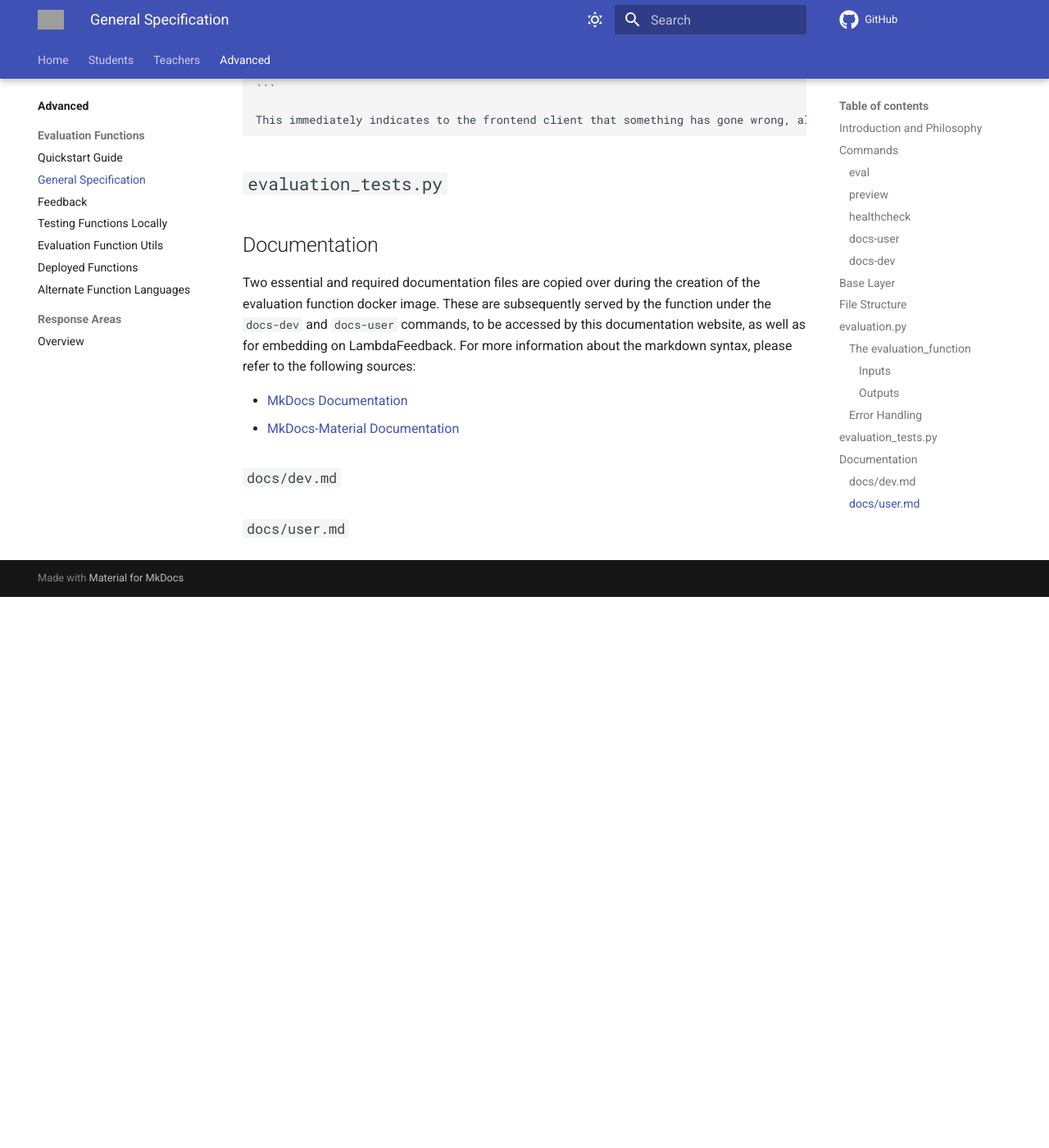
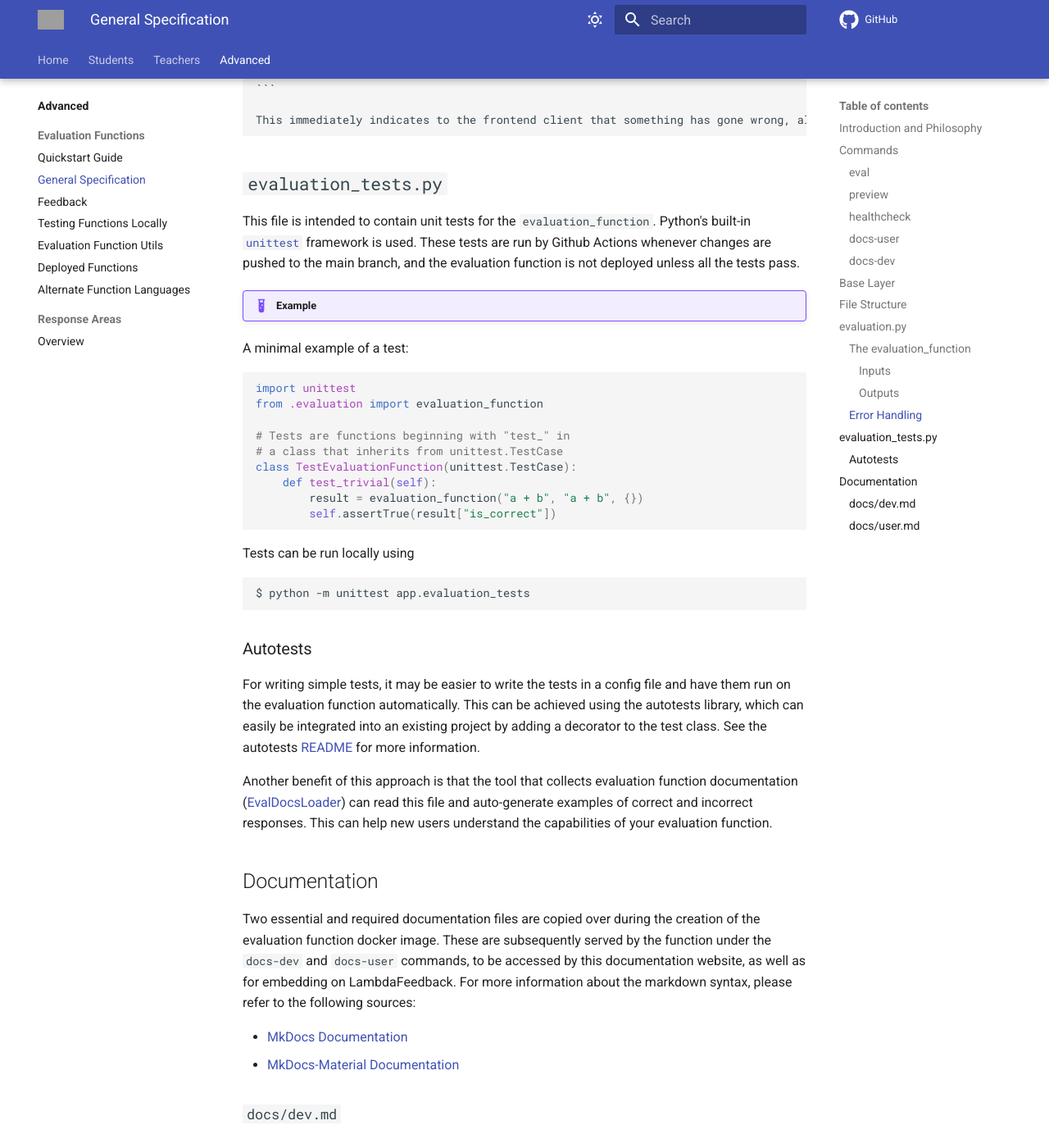
Before and after one commit to lambda-feedback/user-documentation, an MkDocs documentation site: the page built from docs/advanced/evaluation_functions/specification.md, in a window 1280 px wide and 1400 px high, scrolled down 6322 px. Shown: the whole window at 82% size. Built offline with MkDocs 1.6.1 and Material for MkDocs 9.7.7, drawn with Linux system fonts in a browser that asks for light colours; comment, search, counter and statistics services are not loaded; before the commit the page ends 7050 px from its top, so only the background shows below that; grey boxes are pictures that could not be loaded.

Commit message:
Document unit test conventions

````diff
--- a/docs/advanced/evaluation_functions/specification.md
+++ b/docs/advanced/evaluation_functions/specification.md
@@ -248,6 +248,42 @@ It is discouraged to do the following in the evaluation code:
 
 ## `evaluation_tests.py`
 
+This file is intended to contain unit tests for the `evaluation_function`. Python's built-in
+[`unittest`](https://docs.python.org/3/library/unittest.html) framework is used.
+These tests are run by Github Actions whenever changes are pushed to the main branch, and
+the evaluation function is not deployed unless all the tests pass.
+
+!!! Example
+A minimal example of a test:
+```python
+import unittest
+from .evaluation import evaluation_function
+
+# Tests are functions beginning with "test_" in
+# a class that inherits from unittest.TestCase
+class TestEvaluationFunction(unittest.TestCase):
+    def test_trivial(self):
+        result = evaluation_function("a + b", "a + b", {})
+        self.assertTrue(result["is_correct"])
+```
+Tests can be run locally using
+```bash
+$ python -m unittest app.evaluation_tests
+```
+
+### Autotests
+
+For writing simple tests, it may be easier to write the tests in a config file and have them
+run on the evaluation function automatically. This can be achieved using the autotests library,
+which can easily be integrated into an existing project by adding a decorator to the test class.
+See the autotests [README](https://github.com/lambda-feedback/evaluation-function-auto-tests)
+for more information.
+
+Another benefit of this approach is that the tool that collects evaluation function documentation
+([EvalDocsLoader](https://github.com/lambda-feedback/EvalDocsLoader)) can read this file and
+auto-generate examples of correct and incorrect responses. This can help new users understand
+the capabilities of your evaluation function.
+
 ## Documentation
 
 Two essential and required documentation files are copied over during the creation of the evaluation function docker image. These are subsequently served by the function under the `docs-dev` and `docs-user` commands, to be accessed by this documentation website, as well as for embedding on LambdaFeedback. For more information about the markdown syntax, please refer to the following sources:
````
